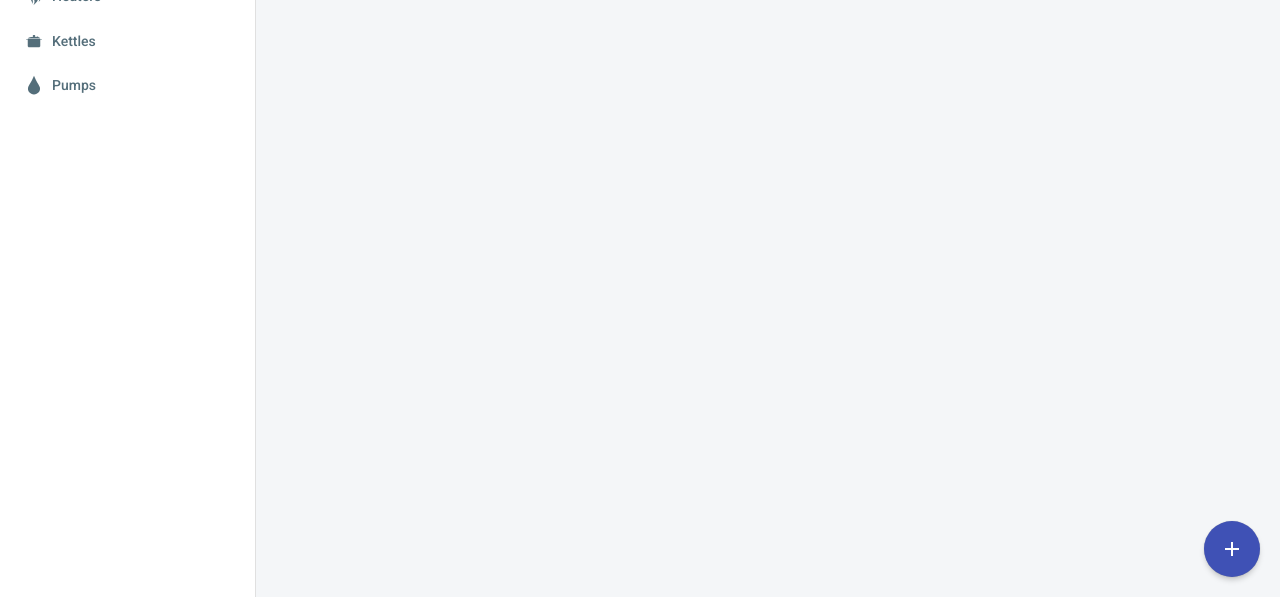
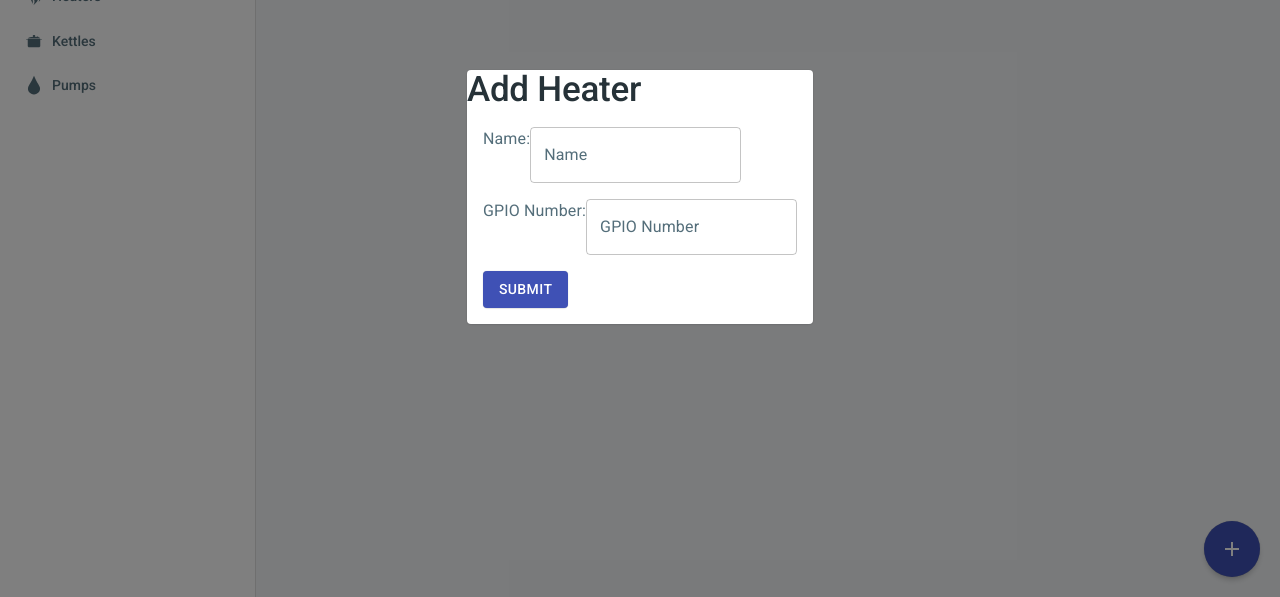
Before and after one commit to trottmpq/brewpi, a React (Create React App) app in the folder reactbrew/: page /app/heaters in a window 1280 px wide. Both pictures are taken after a click on the button "add". Shown: the part 203-800 px from the top of the page. Built offline with nearby package versions, Linux system fonts and the light colour scheme; no server answers.

Commit message:
created form to now attach to post api

```diff
--- a/reactbrew/src/views/HeaterView/heaterlist.js
+++ b/reactbrew/src/views/HeaterView/heaterlist.js
@@ -30,7 +30,7 @@ class HeaterList extends Component {
     return (
       <Grid container spacing={3}>
         {this.state.heaters.map(heater => (
-          <Grid item lg={3} sm={6} xl={3} xs={12}>
+          <Grid item lg={3} sm={6} xl={3} xs={12} key={heater.id}>
             <Heater heater={heater} />
           </Grid>
         ))}
--- /dev/null
+++ b/reactbrew/src/views/HeaterView/heaterpost.js
@@ -0,0 +1,116 @@
+import React from 'react';
+import { makeStyles } from '@material-ui/core/styles';
+import TextField from '@material-ui/core/TextField';
+import Paper from '@material-ui/core/Paper';
+import Typography from '@material-ui/core/Typography';
+import Button from '@material-ui/core/Button';
+import List from '@material-ui/core/List';
+import ListItem from '@material-ui/core/ListItem';
+import Modal from '@material-ui/core/Modal';
+import Backdrop from '@material-ui/core/Backdrop';
+import Fade from '@material-ui/core/Fade';
+import Fab from '@material-ui/core/Fab';
+import AddIcon from '@material-ui/icons/Add';
+
+const useStyles = makeStyles(theme => ({
+  modal: {
+    display: 'flex',
+    alignItems: 'center',
+    justifyContent: 'center'
+  },
+  paper: {
+    backgroundColor: theme.palette.background.paper,
+    border: '2px solid #000',
+    boxShadow: theme.shadows[5],
+    padding: theme.spacing(2, 4, 3)
+  },
+  fab: {
+    margin: 0,
+    top: 'auto',
+    left: 'auto',
+    bottom: 20,
+    right: 20,
+    position: 'fixed'
+  }
+}));
+
+export default function HeaterForm() {
+  const classes = useStyles();
+  const [open, setOpen] = React.useState(false);
+
+  const handleOpen = () => {
+    setOpen(true);
+  };
+
+  const handleClose = () => {
+    setOpen(false);
+  };
+
+  return (
+    <div>
+      <Fab
+        color="primary"
+        aria-label="add"
+        className={classes.fab}
+        onClick={handleOpen}
+      >
+        <AddIcon />
+      </Fab>
+      <Modal
+        aria-labelledby="transition-modal-title"
+        aria-describedby="transition-modal-description"
+        className={classes.modal}
+        open={open}
+        onClose={handleClose}
+        closeAfterTransition
+        BackdropComponent={Backdrop}
+        BackdropProps={{
+          timeout: 500
+        }}
+      >
+        <Fade in={open}>
+          <Paper>
+            <form>
+            <Typography variant="h1" component="h2">
+            Add Heater
+          </Typography>
+              <List>
+                <ListItem alignItems="center">
+                  <Typography color="textSecondary" align-items="flex-end">
+                    Name:
+                    <TextField
+                      id="outlined-basic"
+                      label="Name"
+                      variant="outlined"
+                    />
+                  </Typography>
+                </ListItem>
+                <ListItem>
+                  <Typography color="textSecondary">
+                    GPIO Number:
+                    <TextField
+                      id="outlined-basic"
+                      label="GPIO Number"
+                      variant="outlined"
+                    />
+                  </Typography>
+                </ListItem>
+                <ListItem>
+                  {' '}
+                  <Button
+                    variant="contained"
+                    color="primary"
+                    type="submit"
+                    value="Submit"
+                  >
+                    Submit
+                  </Button>
+                </ListItem>
+              </List>
+            </form>
+          </Paper>
+        </Fade>
+      </Modal>
+    </div>
+  );
+}
--- a/reactbrew/src/views/HeaterView/index.js
+++ b/reactbrew/src/views/HeaterView/index.js
@@ -1,11 +1,10 @@
 import React, { Component } from 'react';
 import PropTypes from 'prop-types';
 import { Container, Typography } from '@material-ui/core';
-import Fab from '@material-ui/core/Fab';
-import AddIcon from '@material-ui/icons/Add';
 import { withStyles } from '@material-ui/styles';
 import Page from 'src/components/Page';
 import HeaterList from './heaterlist';
+import HeaterForm from './heaterpost';
 
 const styles = theme => ({
   root: {
@@ -34,14 +33,7 @@ class Heater extends Component {
             Heater List
           </Typography>
           <HeaterList/>
-          <Fab
-            color="primary"
-            aria-label="add"
-            className={classes.fab}
-            onClick={() => { alert('clicked') }}
-          >
-            <AddIcon />
-          </Fab>
+          <HeaterForm/>
         </Container>
       </Page>
     );
```
